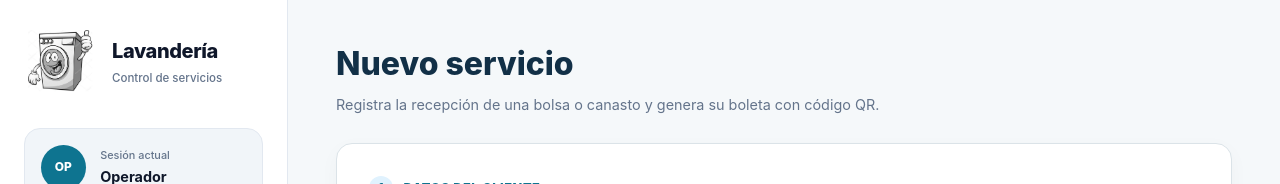
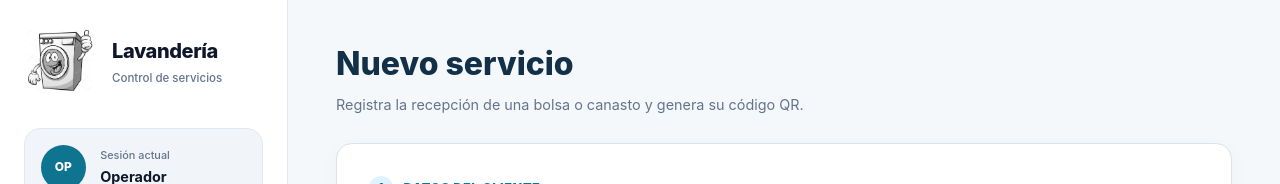
Before and after one commit to fjacobjkg/LAVANDERIA, a React (Vite) app in the folder frontend/: page /dashboard in a window 1280 px wide. Shown: the top 184 px of the page. Built offline with nearby package versions, Linux system fonts and the light colour scheme.

Commit message:
fix: ajustar detalles menores del módulo operador

```diff
--- a/frontend/src/pages/operator/RegisterServicePage.tsx
+++ b/frontend/src/pages/operator/RegisterServicePage.tsx
@@ -16,7 +16,7 @@ export function RegisterServicePage() {
 
         <p>
           Registra la recepción de una bolsa o canasto y genera
-          su boleta con código QR.
+          su código QR.
         </p>
       </div>
 
```
